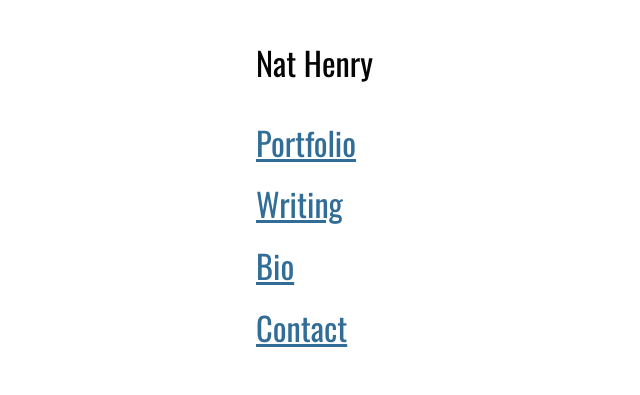
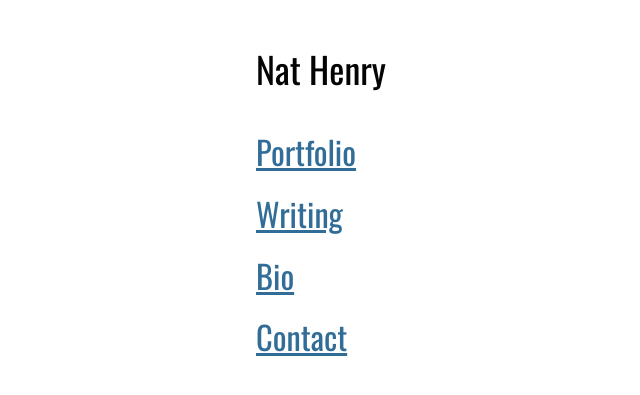
Before and after one commit to njhenry/nat_website, a Jekyll site: the page built from index.html, in a window 1280 px wide. Shown: the top 395 px of the page, without its empty margins (474-1114 px from the left). Built offline with Jekyll 4.4.1, drawn with Linux system fonts in a browser that asks for light colours; nearby versions of some CDN libraries; a script that is not in the unit is left out.

Commit message:
Increase relative size of title.

```diff
--- a/assets/css/screen.css
+++ b/assets/css/screen.css
@@ -42,7 +42,8 @@ h1,h2,h3,h4,h5,h6 {
   text-rendering: optimizeLegibility;
   text-rendering: geometricPrecision;
 }
-h1,h2 { font-size: 180%; }
+h1 { font-size: 200%; }
+h2 { font-size: 180%; }
 h3 { font-size: 130%; }
 h4, h5, h6 {
   font-size: 120%;
```
